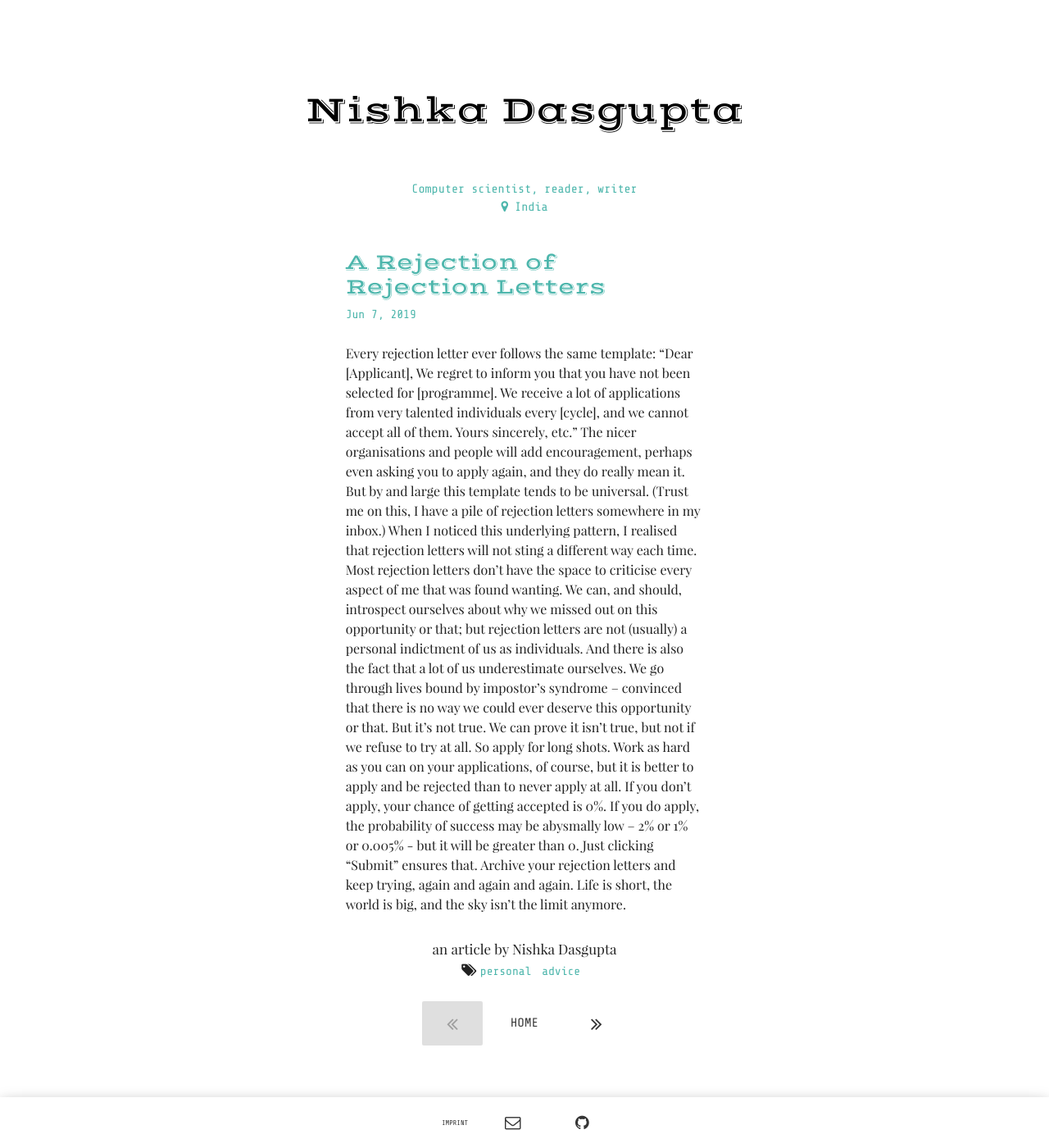
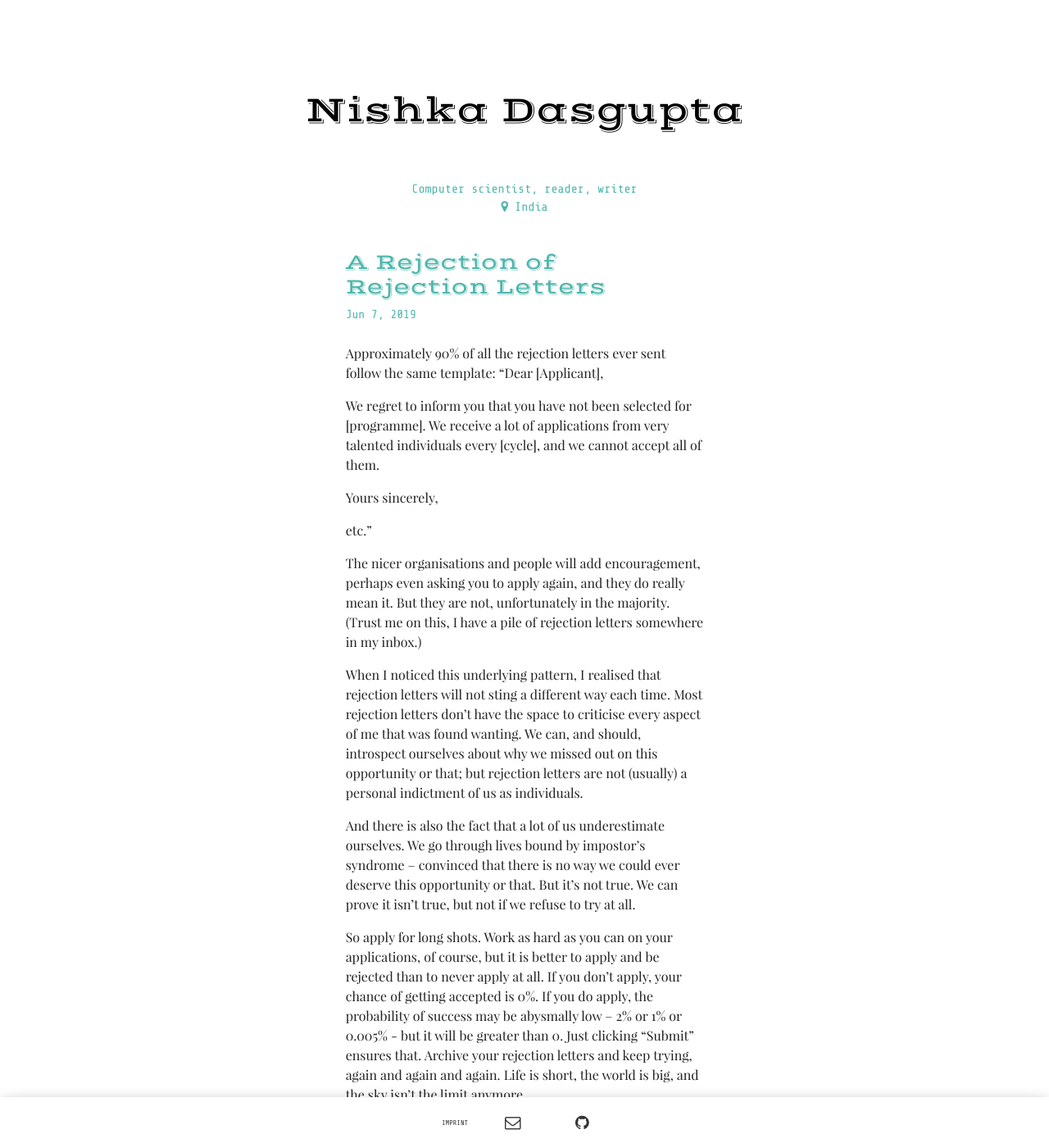
Before and after one commit to lukas-h/material-theme, a Jekyll site: the page built from _posts/2019-06-07-rejection.md, in a window 1280 px wide and 1400 px high. Shown: the whole window at 82% size. Built offline with Jekyll 4.4.1, drawn with Linux system fonts in a browser that asks for light colours; some web fonts are replaced.

Commit message:
Required blog post #2

```diff
--- a/_posts/2019-06-07-rejection.md
+++ b/_posts/2019-06-07-rejection.md
@@ -5,12 +5,19 @@
 tags: ['personal', 'advice']
 author: "Nishka Dasgupta"
 ---
-Every rejection letter ever follows the same template:
+Approximately 90% of all the rejection letters ever sent follow the same template:
 "Dear \[Applicant\],
+
 We regret to inform you that you have not been selected for \[programme\]. We receive a lot of applications from very talented individuals every \[cycle\], and we cannot accept all of them.
+
 Yours sincerely,
+
 etc."
-The nicer organisations and people will add encouragement, perhaps even asking you to apply again, and they do really mean it. But by and large this template tends to be universal. (Trust me on this, I have a pile of rejection letters somewhere in my inbox.)
+
+The nicer organisations and people will add encouragement, perhaps even asking you to apply again, and they do really mean it. But they are not, unfortunately in the majority. (Trust me on this, I have a pile of rejection letters somewhere in my inbox.)
+
 When I noticed this underlying pattern, I realised that rejection letters will not sting a different way each time. Most rejection letters don’t have the space to criticise every aspect of me that was found wanting. We can, and should, introspect ourselves about why we missed out on this opportunity or that; but rejection letters are not (usually) a personal indictment of us as individuals.
+
 And there is also the fact that a lot of us underestimate ourselves. We go through lives bound by impostor’s syndrome – convinced that there is no way we could ever deserve this opportunity or that. But it’s not true. We can prove it isn’t true, but not if we refuse to try at all.
+
 So apply for long shots. Work as hard as you can on your applications, of course, but it is better to apply and be rejected than to never apply at all. If you don’t apply, your chance of getting accepted is 0%. If you do apply, the probability of success may be abysmally low – 2% or 1% or 0.005% - but it will be greater than 0. Just clicking “Submit” ensures that. Archive your rejection letters and keep trying, again and again and again. Life is short, the world is big, and the sky isn’t the limit anymore.
```
Also changed, not shown: _posts/2019-06-07-struggle.md (added, +14 -0 lines).
